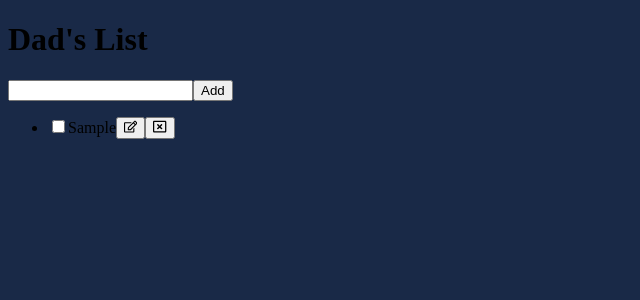
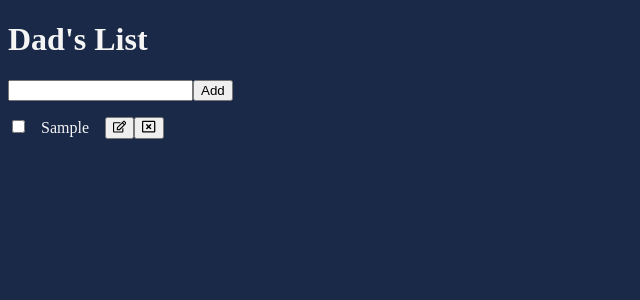
Before and after one commit to dljimenez2324/MC7SimpleTodoList, a React (Vite) app in the folder SimpleTodoList/: page / in a window 1280 px wide. Both pictures are taken after typing "Sample" into the empty fields and a click on the button "Add". Shown: the top 300 px of the page, without its empty margins (0-640 px from the left). Built offline with nearby package versions, Linux system fonts and the light colour scheme.

Commit message:
added some use states but need to also add helper functions next to mangage the update feature of this todo list

```diff
--- a/SimpleTodoList/src/Components/Todo/Todo.tsx
+++ b/SimpleTodoList/src/Components/Todo/Todo.tsx
@@ -19,28 +19,52 @@ const Todo = () => {
     // useState for tracking our list
     const [list, setList] = useState<TodoItem[]>([]);
 
+    // useState for editing our list after click edit button which will hold
+
+
+    // useState for input for editing
+    const [editInput, setEditInput] = useState('')
+
+    // useState for tracking the actual value from the editInput
+
+
+    // helper function
+    const editTodoList = (id:Key , text:string) => {
+
+    }
+
+
     // function to add items to our list and clear the input field after function is run
+
+    // add check for if empty input
     const addToDo = (newItem:string) => {
 
+        // check if the input is empty by looking for white space
+        // if(newItem !== '') {
+
+        // }
         // create an object that will add new items to our list
         const newTodo:TodoItem = {
-            id: Math.floor(Math.random()*1000),
+            id: Math.random(),
             taskName: newItem,
             done: false
         }
         setList([...list,newTodo]);
         setInput("");
         console.log(`New item ID is ${newTodo.id}`)
+
     }
 
     // create a delete function and connect it to the X on the delete button in the li of our organized list
-    const deleteTodoItem = (id:Key) => {
+    const deleteTodoItem = (id: Key) => {
         const deleteListItem = list.filter((item) => item.id !== id);
         setList(deleteListItem);
     };
 
     // create an edit/update function and connect it to the pencil icon which sits to the left of the X delete button
 
+
+    // toggleDone is in order to make the check box be check as on or off corresponding to true or false respectively
     const toggleDone = (id: Key) => {
         const updatedList = list.map((item) =>
           item.id === id ? { ...item, done: !item.done } : item
@@ -66,7 +90,7 @@ const Todo = () => {
             <ul>
                 {list.map(item => (
                     <li key={item.id}>
-                        <input type="checkbox" checked={item.done} onChange={()=> toggleDone(item.id)} />
+                        <input type="checkbox" className='checkboxStyle' checked={item.done} onChange={()=> toggleDone(item.id)} />
                         {item.taskName}
                         <button className='editButton'><FaRegEdit /></button>
                         <button className='deleteButton' onClick={()=> deleteTodoItem(item.id)}><FaRegWindowClose /></button>
--- a/SimpleTodoList/src/index.css
+++ b/SimpleTodoList/src/index.css
@@ -4,12 +4,26 @@ body {
   /* background-image: url('./Assets/todolistBackground.jpg'); */
   /* background-repeat: no-repeat; */
   /* background-size: cover; */
-
+  color: whitesmoke;
 }
 
+ul {
+  padding: 0;
+}
 
+li {
+  list-style: none;
+  margin-top: 1rem;
+  margin-bottom: 1rem;
+}
 
+.checkboxStyle {
+  margin-right: 1rem;
+}
 
+.editButton {
+  margin-left: 1rem;
+}
 
 
 
```
